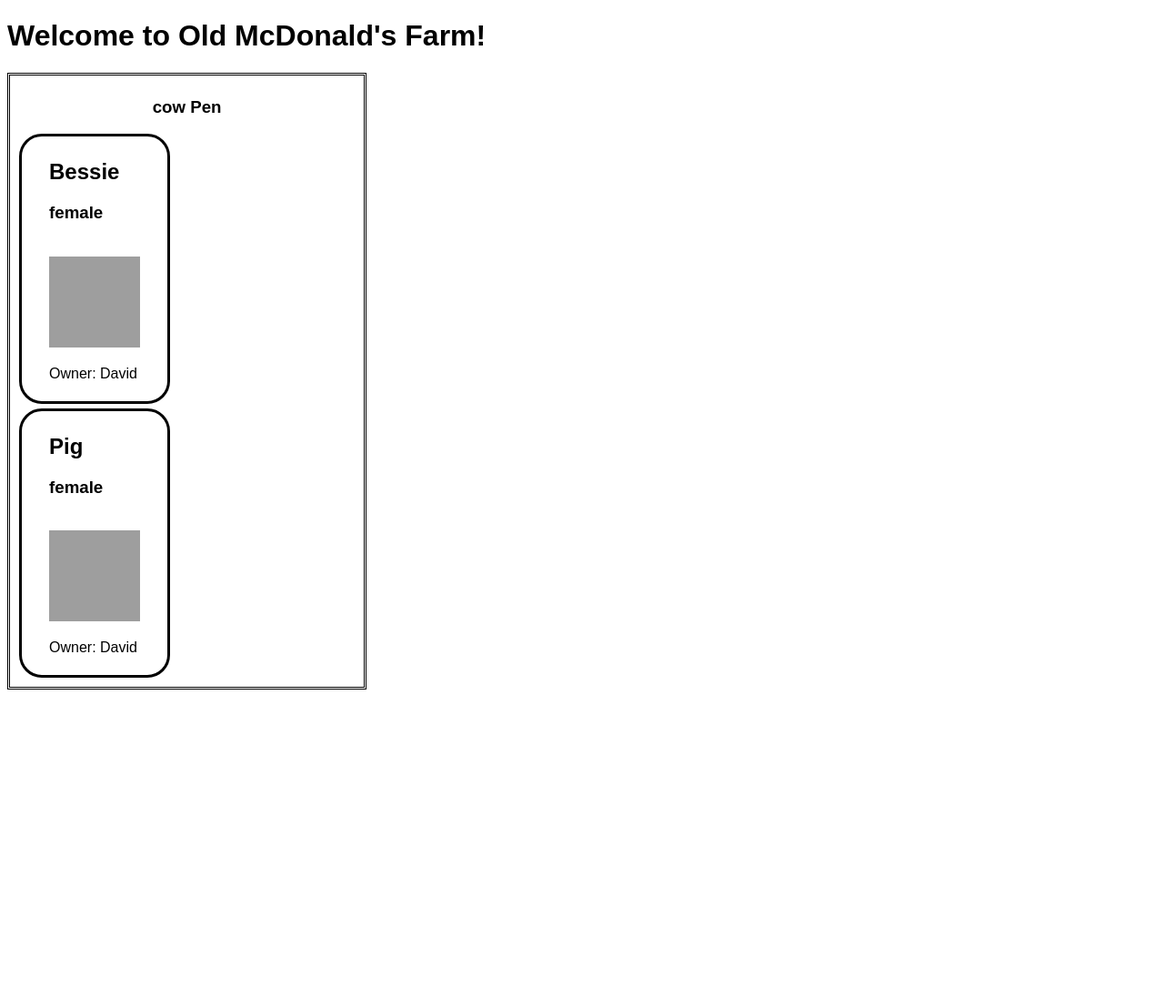
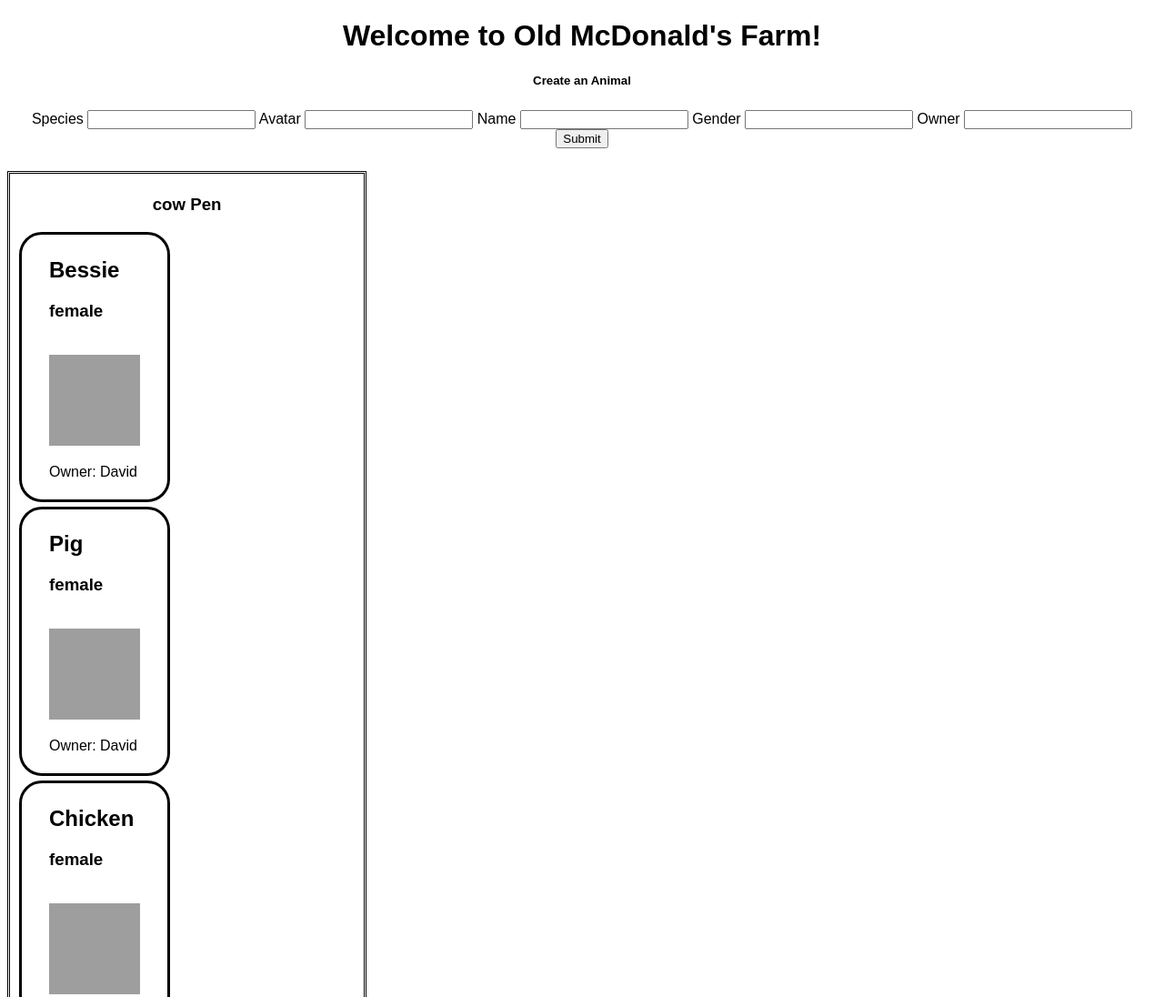
Before and after one commit to coronaisme/oldmcdonald, a website built with Parcel: page index.html in a window 1280 px wide. Shown: the top 1096 px of the page at 91% size. Before the commit the page ends 800 px from the top, so only its background shows below. Built offline with nearby package versions, Linux system fonts and the light colour scheme; grey boxes are pictures that could not be loaded.

Commit message:
creating animals

```diff
--- a/index.html
+++ b/index.html
@@ -9,7 +9,9 @@
 
 <body>
 	<div id="app">
-		<h1>Welcome to Old McDonald's Farm!</h1>
+    <h1 class="main-title">Welcome to Old McDonald's Farm!</h1>
+
+    <div id="form"> </div>
 
     <div id="barnyard">
 
--- a/src/index.js
+++ b/src/index.js
@@ -33,8 +33,59 @@ const animal2 = {
   gender: "female",
   owner: "David"
 }
+const animal3 = {
+  id: 3,
+  species : "chicken",
+  avatar : "https://external-content.duckduckgo.com/iu/?u=https%3A%2F%2Fwww.justataste.com%2Fwp-content%2Fuploads%2F2014%2F09%2Froast-chicken-garlic-lemon-recipe.jpg&f=1&nofb=1",
+  name: "Chicken",
+  gender: "female",
+  owner: "David"
+}
 
-const animalArray = [animal1, animal2]
+
+const animalArray = [animal1, animal2, animal3]
+
+
+const handleSubmit = (e) => {
+  e.preventDefault()
+  console.log(e.target)
+}
+
+
+
+
+
+
+
+const renderAnimalForm = () => {
+
+
+
+  return `
+  <h5 class="creation">Create an Animal</h5>
+
+  <form class="animal-form" action=>
+
+  <label>Species</label>
+  <input type="text" name="species-input" id="speciesId"/>
+
+  <label>Avatar</label>
+  <input type="text" name="avatar-input" id="avatarId"/>
+
+  <label>Name</label>
+  <input type="text" name="name-input" id="nameId"/>
+
+  <label>Gender</label>
+  <input type="text" name="gender-input" id="genderId"/>
+
+  <label>Owner</label>
+  <input type="text" name="owner-input" id="ownerId"/>
+
+  <input type="submit" id="submit" />
+
+
+  </form>`
+}
 
 
 
@@ -57,6 +108,7 @@ const renderPen = (animalArray) => {
 
   animalArray.map(animal => {
     str += renderAnimal(animal)
+
   })
 
   return `<div class="animalPen">
@@ -69,8 +121,48 @@ const renderPen = (animalArray) => {
 }
 
 
+const createAnimal = (species, avatar, name, gender, owner) => {
+
+
+    let nextId = animalArray[animalArray.length - 1].id + 1
+
+    return {
+      id:nextId,
+      species:species,
+      avatar:avatar,
+      name:name,
+      gender:gender,
+      owner:owner
+
+    }
+}
+
+
 
 window.addEventListener('DOMContentLoaded', (event) => {
   let barnyard = document.getElementById("barnyard")
+  let form = document.getElementById("form")
+
+
   barnyard.innerHTML += renderPen(animalArray)
+  form.innerHTML += renderAnimalForm()
+
+
+  form.addEventListener("submit", (e) => {
+    e.preventDefault()
+    let speciesVal = document.getElementById("speciesId").value
+    let avatarVal = document.getElementById("avatarId").value
+    let nameVal = document.getElementById("nameId").value
+    let genderVal = document.getElementById("genderId").value
+    let ownerVal = document.getElementById("ownerId").value
+
+    let newAnimal = createAnimal(speciesVal, avatarVal, nameVal, genderVal, ownerVal)
+
+    animalArray.push(newAnimal)
+    barnyard.innerHTML = ""
+    barnyard.innerHTML += renderPen(animalArray)
+    console.log(animalArray, "array of animals")
+
+  })
+
 });
--- a/src/styles.css
+++ b/src/styles.css
@@ -27,3 +27,13 @@ body {
 .penTitle {
   text-align: center;
 }
+.main-title{
+  text-align: center;
+}
+.animal-form{
+  margin:25px;
+  text-align: center;
+}
+.creation{
+  text-align: center;
+}
```
